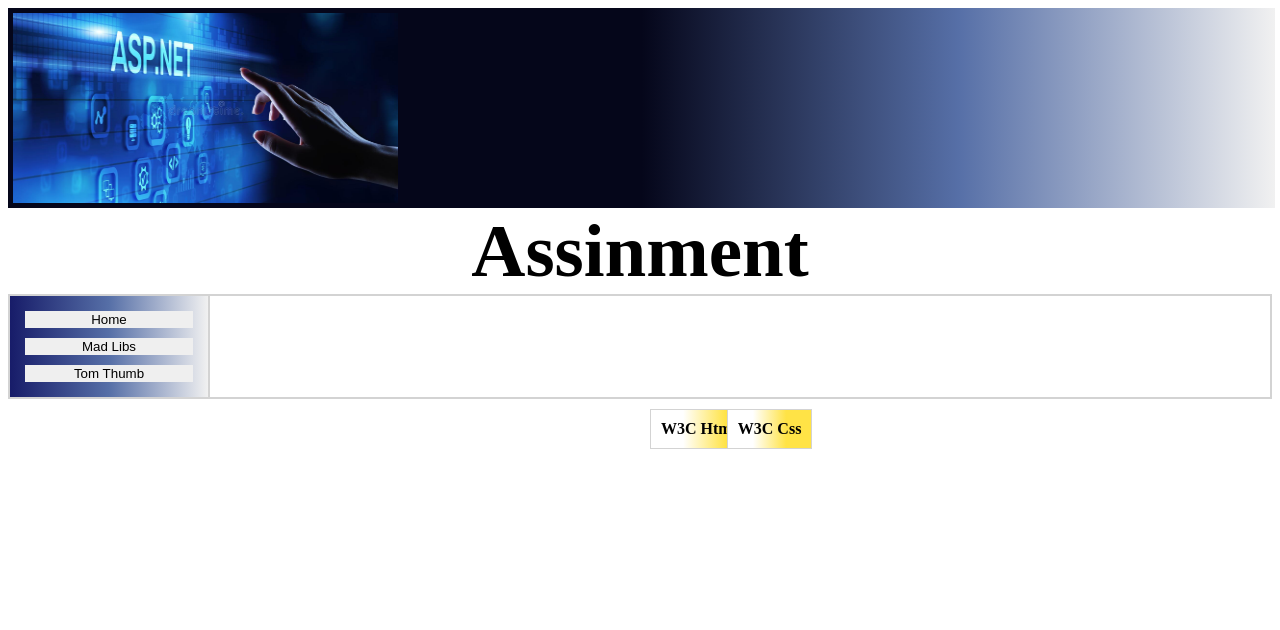
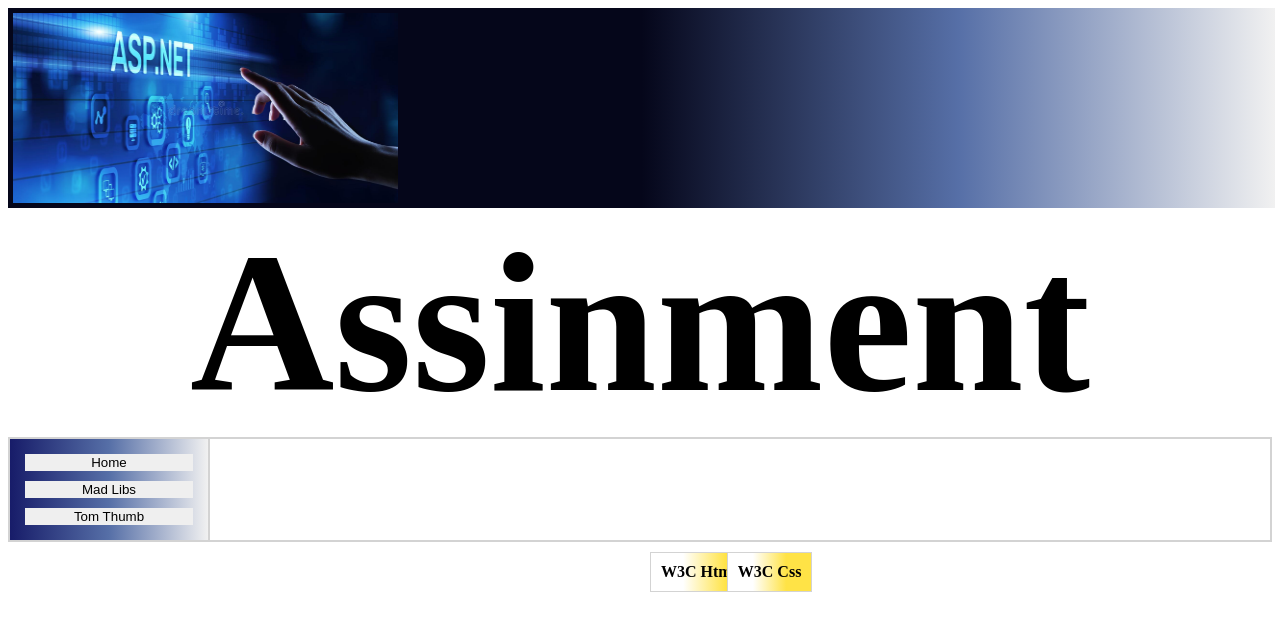
Before and after one commit to ahmedmadkour351/My-Projects, a plain HTML site: page #IT508/Assignment_One/index.html in a window 1280 px wide. Drawn offline with Linux system fonts and the light colour scheme.

Commit message:
test #Madkour

```diff
--- a/#IT508/Assignment_One/master/mystyle.scss
+++ b/#IT508/Assignment_One/master/mystyle.scss
@@ -24,7 +24,7 @@ header {
 
     h1 {
         text-align: center;
-        font-size: 75px;
+        font-size: 200px;
         margin-top: 0;
         margin-bottom: 0;
     }
```
Also changed, not shown: #IT508/Assignment_One/master/mystyle.css, 1 other file.
